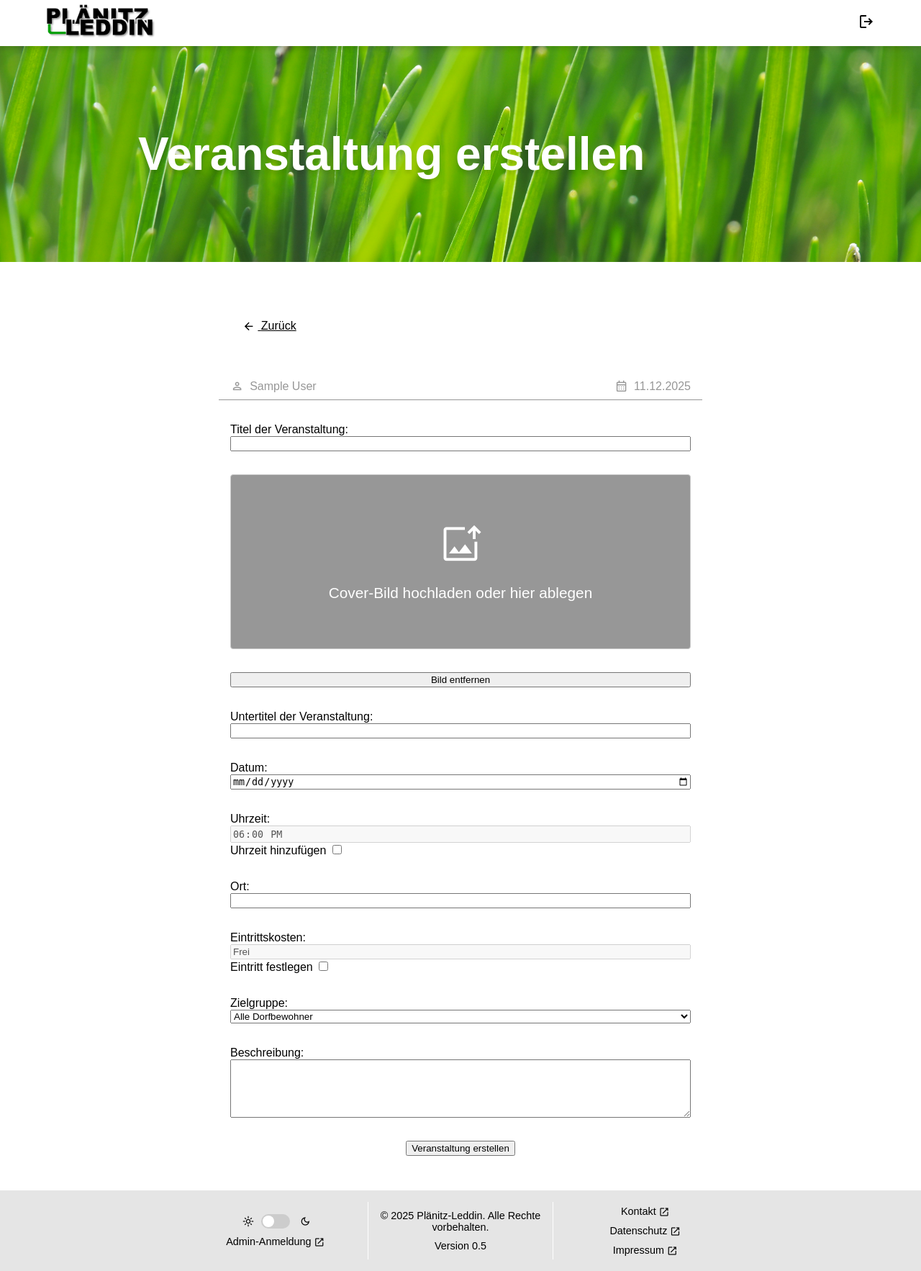
After one commit to jan-albrecht05/Plaenitz-Leddin, a PHP site: page /pages/internes/veranstaltung-erstellen.php in a window 1280 px wide. The commit adds this page. Shown: the whole page at 72% size. Run offline with PHP 8.4, Linux system fonts and the light colour scheme; the visitor is signed in with stand-in values (Sample User, id 1); data comes from the database, SQL or seed files in the repository; both versions use the stored data as it was after the commit.

Commit message:
starting on add-event functionality

```diff
--- /dev/null
+++ b/assets/css/add-event.css
@@ -0,0 +1,65 @@
+form{
+    display: flex;
+    flex-direction: column;
+    justify-content: start;
+    width: 100%;
+}
+form .info{
+    width: 100%;
+}
+form .form-row{
+    width: 100%;
+    display: flex;
+    flex-direction: column;
+    margin-bottom: 1rem;
+}
+
+/* file drop */
+#drop-zone {
+    display: flex;
+    flex-direction: column;
+    align-items: center;
+    justify-content: center;
+    max-width: 100%;
+    height: 200px;
+    padding: 1em;
+    border: 1px solid #cccccc;
+    border-radius: 4px;
+    color: var(--bg-color);
+    background-color: var(--lightgrey);
+    cursor: pointer;
+    font-size: 130%;
+}
+#drop-zone .material-symbols-outlined {
+    font-size: 300%;
+    margin-bottom: 1.5rem;
+}
+
+#file-input {
+    display: none;
+}
+
+#preview {
+    width: 500px;
+    max-width: 100%;
+    display: flex;
+    flex-direction: column;
+    gap: 0.5em;
+    list-style: none;
+    padding: 0;
+}
+
+#preview li {
+    display: flex;
+    align-items: center;
+    gap: 0.5em;
+    margin: 0;
+    width: 100%;
+    height: 100px;
+}
+
+#preview img {
+    width: 100px;
+    height: 100px;
+    object-fit: cover;
+}
--- a/assets/css/grid-view.css
+++ b/assets/css/grid-view.css
@@ -87,7 +87,7 @@ h4.days-left{
     justify-content: center;
     user-select: none;
 }
-@media (max-width: 900px) {
+a@media (max-width: 900px) {
     #veranstaltungen{
         grid-template-columns: repeat(2, 1fr);
     }
--- /dev/null
+++ b/assets/js/add-event.js
@@ -0,0 +1,129 @@
+const dropZone = document.getElementById("drop-zone");
+dropZone.addEventListener("drop", dropHandler);
+
+window.addEventListener("drop", (e) => {
+  if ([...e.dataTransfer.items].some((item) => item.kind === "file")) {
+    e.preventDefault();
+  }
+});
+
+// Dragover
+dropZone.addEventListener("dragover", (e) => {
+  const fileItems = [...e.dataTransfer.items].filter(
+    (item) => item.kind === "file",
+  );
+  if (fileItems.length > 0) {
+    e.preventDefault();
+    if (fileItems.some((item) => item.type.startsWith("image/"))) {
+      e.dataTransfer.dropEffect = "copy";
+    } else {
+      e.dataTransfer.dropEffect = "none";
+    }
+  }
+});
+
+window.addEventListener("dragover", (e) => {
+  const fileItems = [...e.dataTransfer.items].filter(
+    (item) => item.kind === "file",
+  );
+  if (fileItems.length > 0) {
+    e.preventDefault();
+    if (!dropZone.contains(e.target)) {
+      e.dataTransfer.dropEffect = "none";
+    }
+  }
+});
+
+// Preview: show first image as background of the drop zone and keep a
+// small DOM preview list for accessibility/filenames. We revoke previous
+// object URLs to avoid leaking memory.
+const preview = document.getElementById("preview");
+let currentBgUrl = null;
+
+function setDropzoneBackground(url) {
+  if (!dropZone) return;
+  dropZone.style.backgroundImage = `url(${url})`;
+  dropZone.style.backgroundSize = "cover";
+  dropZone.style.backgroundPosition = "center";
+  dropZone.style.backgroundRepeat = "no-repeat";
+  dropZone.classList.add("has-preview");
+}
+
+function clearDropzoneBackground() {
+  if (!dropZone) return;
+  dropZone.style.backgroundImage = "";
+  dropZone.classList.remove("has-preview");
+  if (currentBgUrl) {
+    try {
+      URL.revokeObjectURL(currentBgUrl);
+    } catch (e) {
+      // ignore
+    }
+    currentBgUrl = null;
+  }
+}
+
+function displayImages(files) {
+  // clear previous filename preview
+  preview.textContent = "";
+  // Clear previous background (we'll set a new one if an image is found)
+  clearDropzoneBackground();
+
+  for (const file of files) {
+    if (file.type && file.type.startsWith("image/")) {
+      const li = document.createElement("li");
+      const img = document.createElement("img");
+      const objUrl = URL.createObjectURL(file);
+      img.src = objUrl;
+      img.alt = file.name;
+      li.appendChild(img);
+      li.appendChild(document.createTextNode(file.name));
+      preview.appendChild(li);
+
+      // use the first image as dropzone background
+      if (!currentBgUrl) {
+        currentBgUrl = objUrl;
+        setDropzoneBackground(objUrl);
+      } else {
+        // we already set a background URL; revoke this extra URL because
+        // we keep only the first as background but still show a small
+        // preview image in the list
+        // (it will be revoked when cleared)
+      }
+    }
+  }
+
+  // If no images were found, ensure background is cleared
+  if (preview.children.length === 0) {
+    clearDropzoneBackground();
+  }
+}
+
+function dropHandler(ev) {
+  ev.preventDefault();
+  const files = [...ev.dataTransfer.items]
+    .map((item) => item.getAsFile())
+    .filter((file) => file);
+  displayImages(files);
+}
+
+const fileInput = document.getElementById("file-input");
+fileInput.addEventListener("change", (e) => {
+  displayImages(e.target.files);
+});
+
+// Clear preview
+const clearBtn = document.getElementById("clear-btn");
+clearBtn.addEventListener("click", () => {
+  // revoke all object URLs shown in the list
+  for (const img of preview.querySelectorAll("img")) {
+    try {
+      URL.revokeObjectURL(img.src);
+    } catch (e) {
+      // ignore
+    }
+  }
+  preview.textContent = "";
+  // clear dropzone background as well
+  clearDropzoneBackground();
+});
--- a/pages/internes/login.php
+++ b/pages/internes/login.php
@@ -36,6 +36,7 @@
         if($user) {
             // Store only user ID in session, roles will be checked from database
             $_SESSION['user_id'] = $user['id'];
+            $_SESSION['name'] = $user['name'];
             // check if there was already a last visited date
             if (!isset($_SESSION['last_visited'])) {
                 $redirect = "?neu=Vorstand";
--- /dev/null
+++ b/pages/internes/veranstaltung-erstellen.php
@@ -0,0 +1,136 @@
+<?php
+session_start();
+
+// Include database helper functions
+require_once '../../includes/db_helper.php';
+
+// Check if user is logged in
+if (!isset($_SESSION['user_id'])) {
+    header("Location: login.php");
+    exit();
+}
+
+// Check if user has admin or vorstand role by querying the database
+$userId = $_SESSION['user_id'];
+if (!hasAdminOrVorstandRole($userId)) {
+    // User doesn't have required role, redirect to login
+    session_destroy();
+    header("Location: login.php?error=" . urlencode("Sie haben keine Berechtigung für diese Seite."));
+    exit();
+}
+
+?>
+
+<!DOCTYPE html>
+<html lang="de">
+<head>
+    <meta charset="UTF-8">
+    <meta name="viewport" content="width=device-width, initial-scale=1.0">
+    <title>Veranstaltung erstellen | Plänitz-Leddin</title>
+    <link rel="stylesheet" href="../../assets/css/root.css">
+    <link rel="stylesheet" href="../../assets/css/main.css">
+    <link rel="stylesheet" href="../../assets/css/event.css">
+    <link rel="stylesheet" href="../../assets/css/add-event.css">
+    <link rel="stylesheet" href="../../assets/css/heading.css">
+    <link rel="stylesheet" href="../../assets/css/footer.css">
+    <link rel="stylesheet" href="https://fonts.googleapis.com/css2?family=Material+Symbols+Outlined" />
+</head>
+<body>
+    <div id="heading">
+        <div id="left">
+            <a href="../../index.php">
+                <img src="../../assets/icons/logo.png" alt="">
+            </a>
+        </div>
+        <div id="right">
+            <a href="logout.php" id="logout-button">
+                <span class="material-symbols-outlined">logout</span>
+            </a>
+        </div>
+    </div>
+    <div class="banner">
+        <h1>Veranstaltung erstellen</h1>
+    </div>
+    <div id="main">
+        <div id="back-button" onclick="history.back()">
+            <span class="material-symbols-outlined">arrow_back</span>
+            <span>Zurück</span>
+        </div>
+        <form id="event-form" action="veranstaltung-erstellen.php" method="POST" enctype="multipart/form-data">
+            <div class="info">
+                <div class="author">
+                    <span class="material-symbols-outlined">person</span>
+                    <span><?php echo htmlspecialchars($_SESSION['name'] ?? 'Unbekannt'); ?></span>
+                </div>
+                <div class="date">
+                    <span class="material-symbols-outlined">calendar_month</span>
+                    <span>
+                        <?php
+                            echo (new DateTime('now'))->format('d.m.Y');
+                        ?>
+                    </span>
+                </div>
+            </div>
+            <div class="form-row">
+                <label for="titel">Titel der Veranstaltung:</label>
+                <input type="text" id="titel" name="titel" required>
+            </div>
+            <div class="form-row">
+                <label id="drop-zone">
+                    <span class="material-symbols-outlined">image_arrow_up</span>
+                    <span>Cover-Bild hochladen oder hier ablegen</span>
+                    <input type="file" id="file-input" accept="image/*" />
+                </label>
+                <ul id="preview"></ul>
+                <button id="clear-btn">Bild entfernen</button>
+                <script src="../../assets/js/add-event.js"></script>
+            </div>
+            <div class="form-row">
+                <label for="untertitel">Untertitel der Veranstaltung:</label>
+                <input type="text" id="untertitel" name="untertitel" required>
+            </div>
+            <div class="form-row">
+                <label for="datum">Datum:</label>
+                <input type="date" id="datum" name="datum" required>
+            </div>
+            <div class="form-row">
+                <label for="uhrzeit">Uhrzeit:</label>
+                <input type="time" id="uhrzeit" name="uhrzeit" disabled value="18:00">
+                <span>Uhrzeit hinzufügen
+                    <input type="checkbox" id="uhrzeit-aktivieren" onchange="document.getElementById('uhrzeit').disabled = !this.checked;">
+                </span>
+            </div>
+            <div class="form-row">
+                <label for="ort">Ort:</label>
+                <input type="text" id="ort" name="ort" required>
+            </div>
+            <div class="form-row">
+                <label for="kosten">Eintrittskosten:</label>
+                <input type="text" id="kosten" name="kosten" disabled value="Frei">
+                <span>Eintritt festlegen
+                    <input type="checkbox" id="kosten-aktivieren" onchange="document.getElementById('kosten').disabled = !this.checked;">
+                </span>
+            </div>
+            <div class="form-row">
+                <label for="zielgruppe">Zielgruppe:</label>
+                <select>
+                    <option value="alle" selected>Alle Dorfbewohner</option>
+                    <option value="Familien">Familien</option>
+                    <option value="Kinder">Kinder</option>
+                    <option value="Mitglieder">Mitglieder</option>
+                    <option value="Rentner">Rentner</option>
+                    <option value="Vorstand">Vorstand</option>
+                </select>
+            </div>
+            <div class="form-row">
+                <label for="beschreibung">Beschreibung:</label>
+                <textarea id="beschreibung" name="beschreibung" rows="5" required></textarea>
+            </div>
+            <button type="submit">Veranstaltung erstellen</button>
+        </form>
+    </div>
+    <div id="footer" class="center">
+        <?php include '../../pages/internes/footer.php'; ?>
+    </div>
+</body>
+</html>
```
Also changed, not shown: assets/db/member.db.
